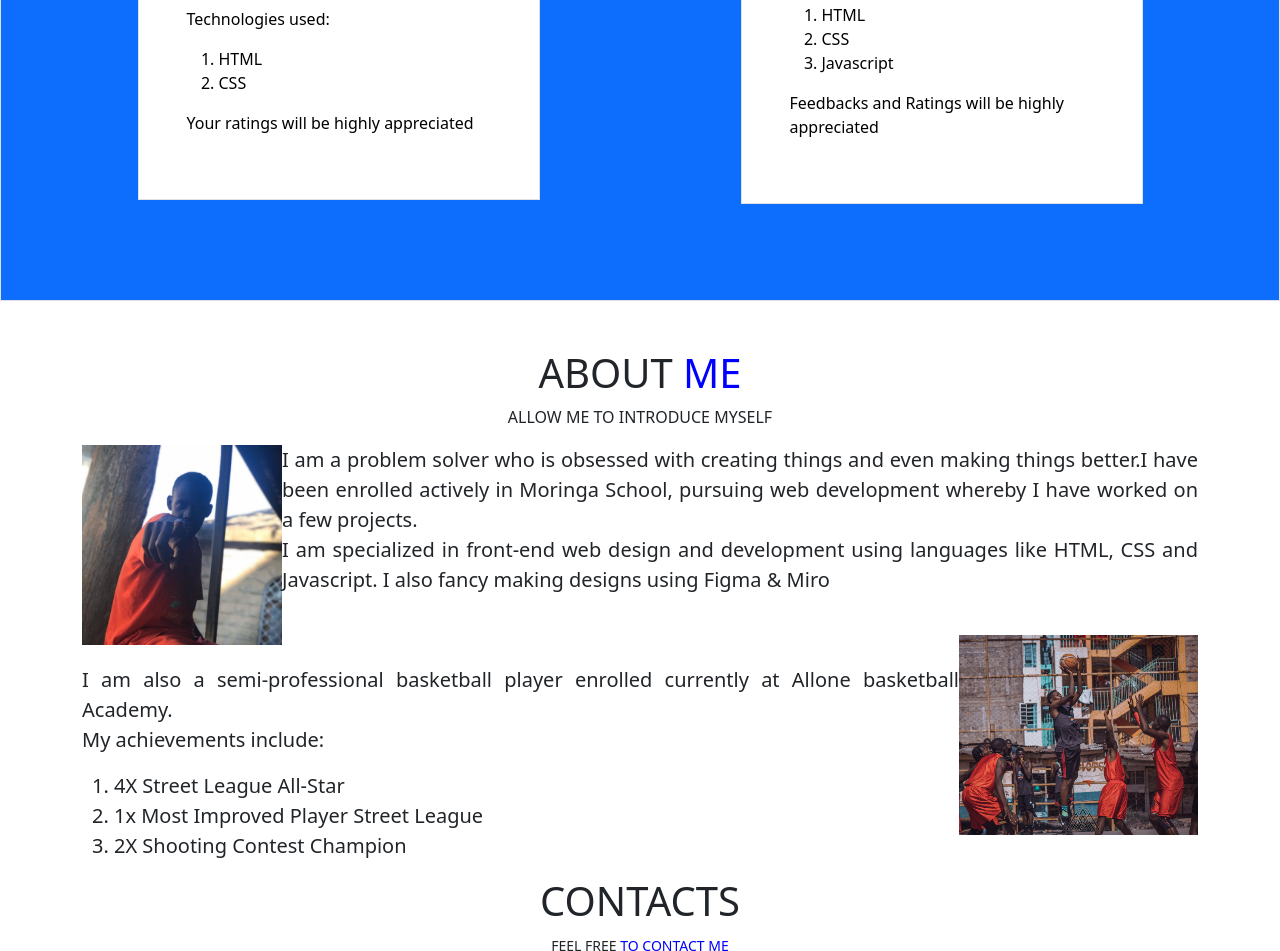
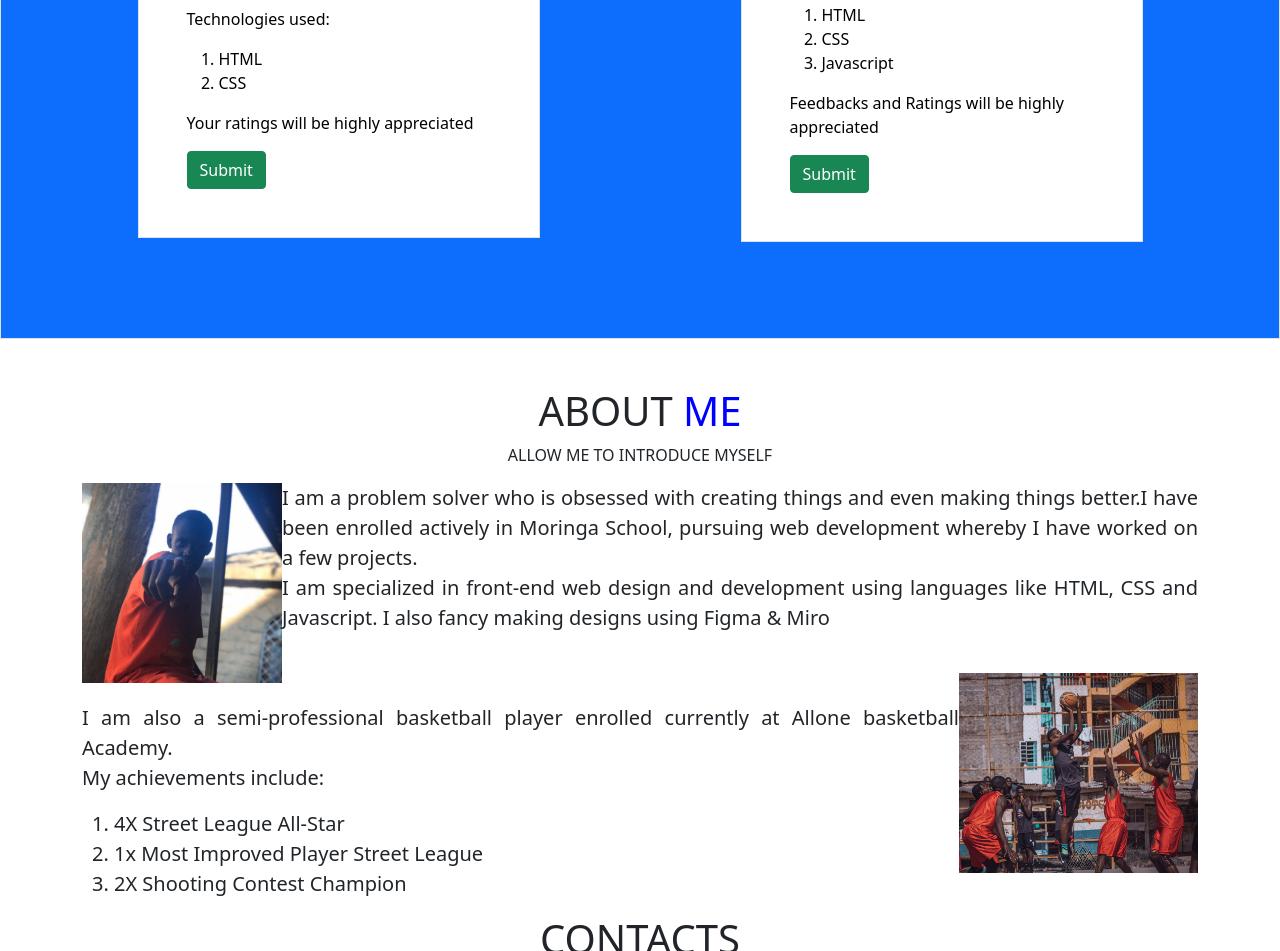
Before and after one commit to Williamsoditi/Prep1-myporfolio, a plain HTML site: page index.html in a window 1280 px wide. Shown: the part 1310-2261 px from the top of the page. Drawn offline with nearby package versions, Linux system fonts and the light colour scheme.

Commit message:
Feat : Added Feedback buttons - Added the feedback buttons

```diff
--- a/index.html
+++ b/index.html
@@ -61,6 +61,7 @@
                     </ol>
                 </p>
                 <p>Your ratings will be highly appreciated</p>
+                <button type="button" class="btn btn-success">Submit</button>
             </div>
             <div class="container p-5 my-5 bg-white text-black border col-sm-4">
                 <img src="./assets/quizboard.png" height="150px" class="fluid">
@@ -75,6 +76,7 @@
                     </ol>
                 </p>
                 <p>Feedbacks and Ratings will be highly appreciated</p>
+                <button type="button" class="btn btn-success">Submit</button>
             </div>
             <!-- <div class="container p-5 my-5 bg-white text-black border col-sm-4">
                 <img src="" height="150px">
```
